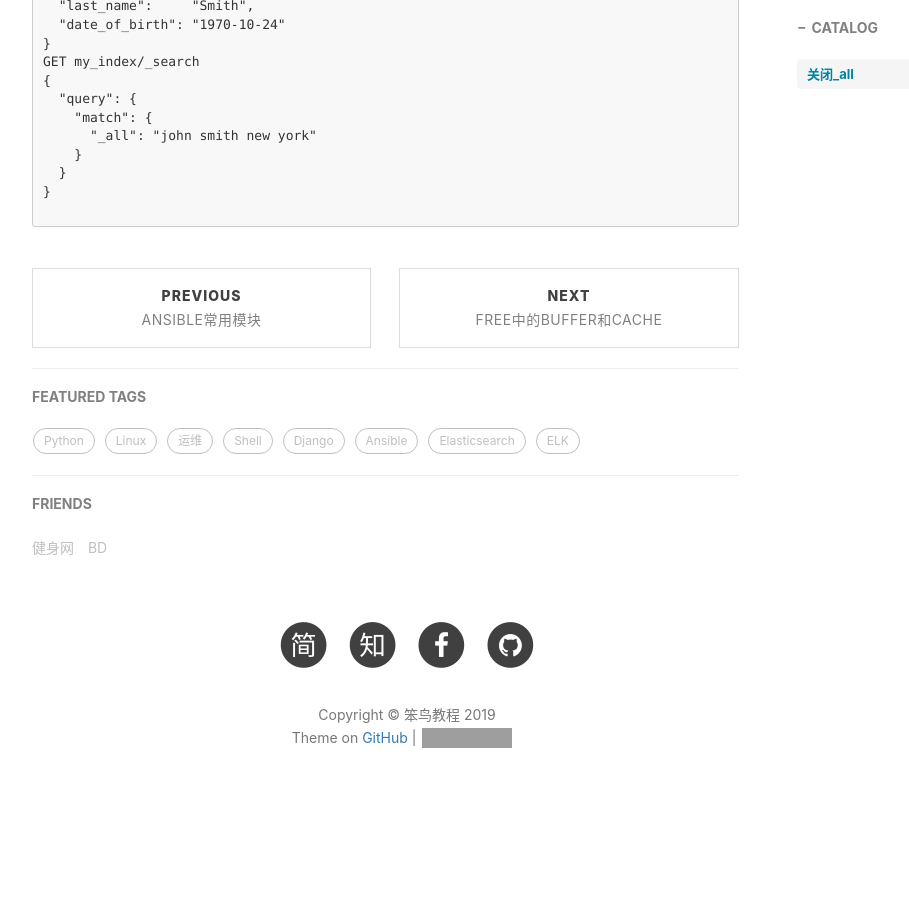
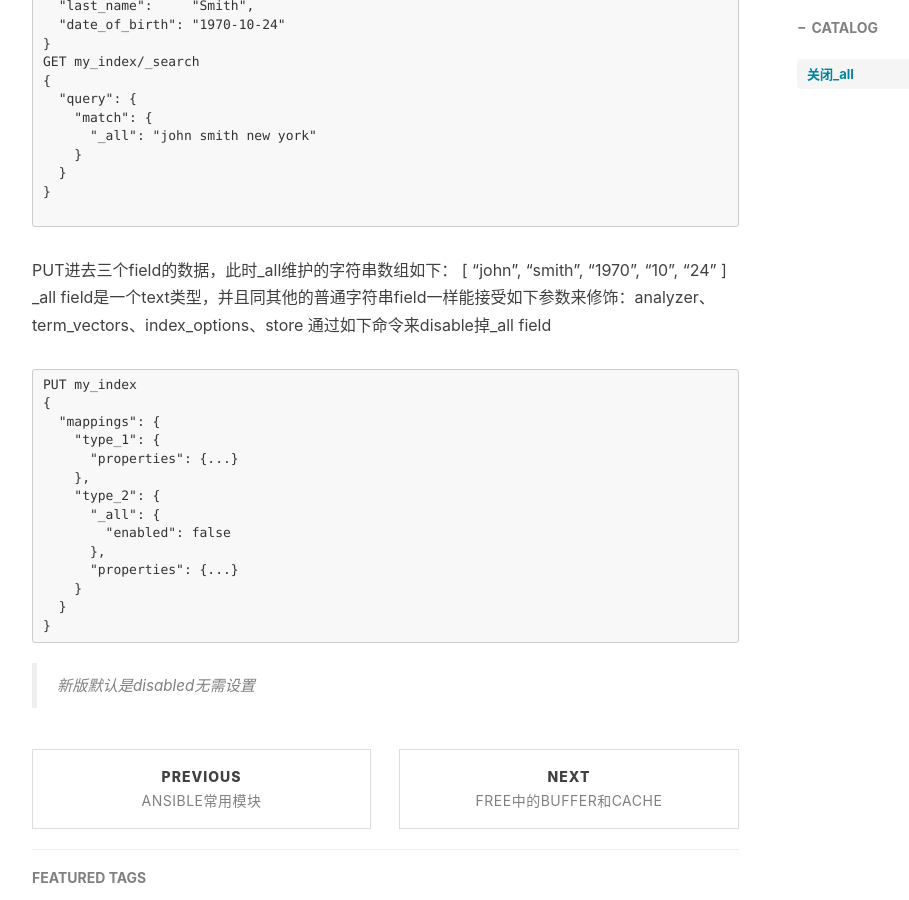
Before and after one commit to handerfly/handerfly.github.io, a Jekyll site: the page built from _posts/2019-07-18-Elasticsearch优化.md, in a window 1280 px wide and 900 px high, scrolled down 1965 px. Shown: the whole window, without its empty margins (233-1142 px from the left). Built offline with Jekyll 4.4.1, drawn with Linux system fonts in a browser that asks for light colours; nearby versions of some CDN libraries; comment, search, counter and statistics services are not loaded; before the commit the page ends 2807 px from its top, so only the background shows below that; grey boxes are pictures that could not be loaded.

Commit message:
Update 2019-07-18-Elasticsearch优化.md

````diff
--- a/_posts/2019-07-18-Elasticsearch优化.md
+++ b/_posts/2019-07-18-Elasticsearch优化.md
@@ -26,7 +26,7 @@ Elasticsearch搜索的过程描述
 2.在初始查询阶段时，查询会广播到索引中每一个分片拷贝（主分片或者副本分片）。 每个分片在本地执行搜索并构建一个匹配文档的大小为 from + size 的优先队列。PS：在搜索的时候是会查询Filesystem Cache的，但是有部分数据还在Memory Buffer，所以搜索是近实时的。
 3.每个分片返回各自优先队列中 所有文档的 ID 和排序值 给协调节点，它合并这些值到自己的优先队列中来产生一个全局排序后的结果列表。
 4.接下来就是 取回阶段，协调节点辨别出哪些文档需要被取回并向相关的分片提交多个 GET 请求。每个分片加载并丰富文档，如果有需要的话，接着返回文档给协调节点。一旦所有的文档都被取回了，协调节点返回结果给客户端。
-![2](https://github.com/handerfly/handerfly.github.io/blob/master/images/2.jpg)
+![2](https://github.com/handerfly/handerfly.github.io/blob/master/images/2.jpg?raw=true)
 
 # 关闭_all
 在Elasticsearch中，_all field维护这一个很大的字符串数组(text类型)。这个字符串是其他字段先经过分词，然后组合在一起形成的。组合方式是以空格为分隔符、无序。
@@ -48,3 +48,23 @@ GET my_index/_search
 }
 
 ```
+PUT进去三个field的数据，此时_all维护的字符串数组如下： [ "john", "smith", "1970", "10", "24" ]
+_all field是一个text类型，并且同其他的普通字符串field一样能接受如下参数来修饰：analyzer、term_vectors、index_options、store
+通过如下命令来disable掉_all field
+```
+PUT my_index
+{
+  "mappings": {
+    "type_1": {
+      "properties": {...}
+    },
+    "type_2": {
+      "_all": {
+        "enabled": false
+      },
+      "properties": {...}
+    }
+  }
+}
+```
+> 新版默认是disabled无需设置
````
